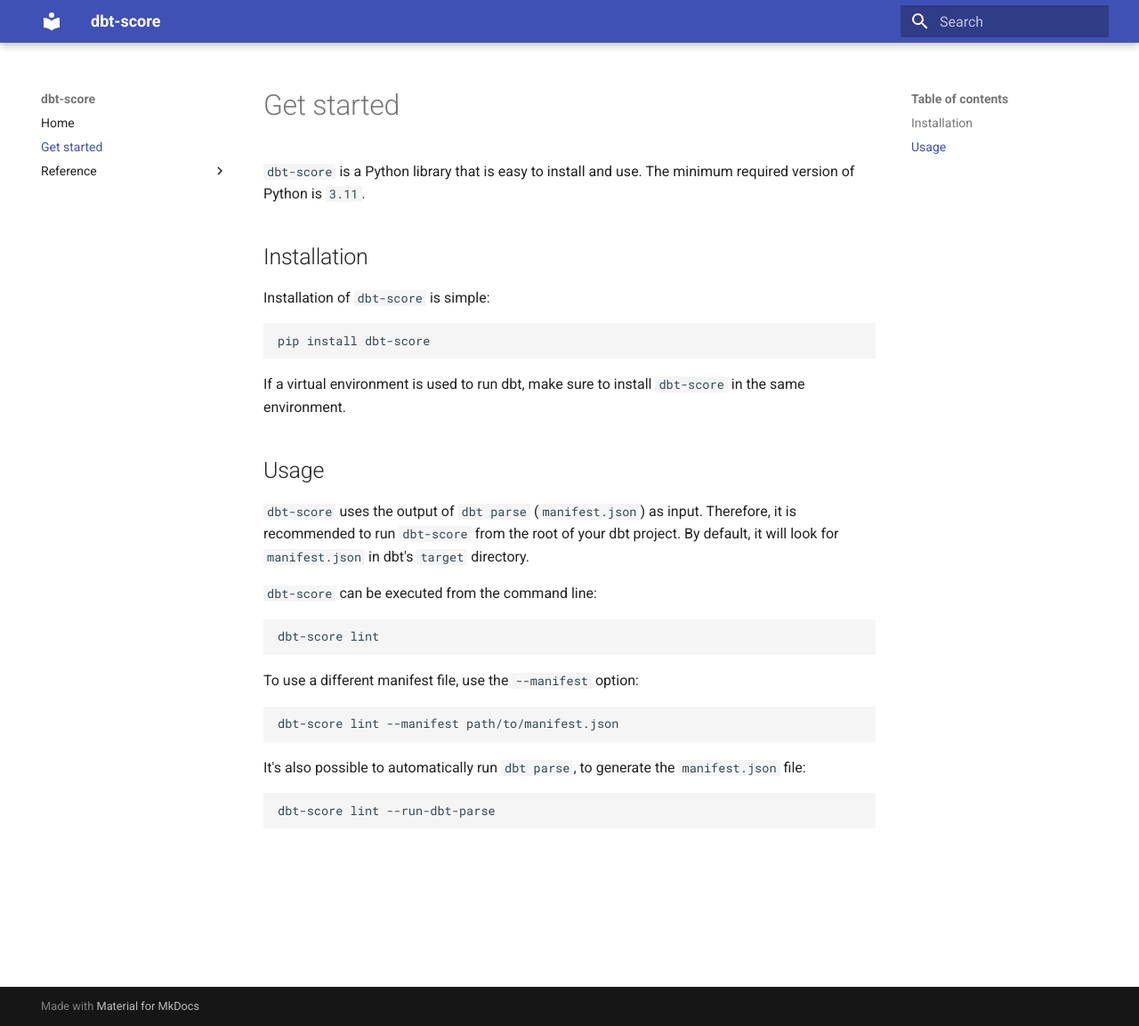
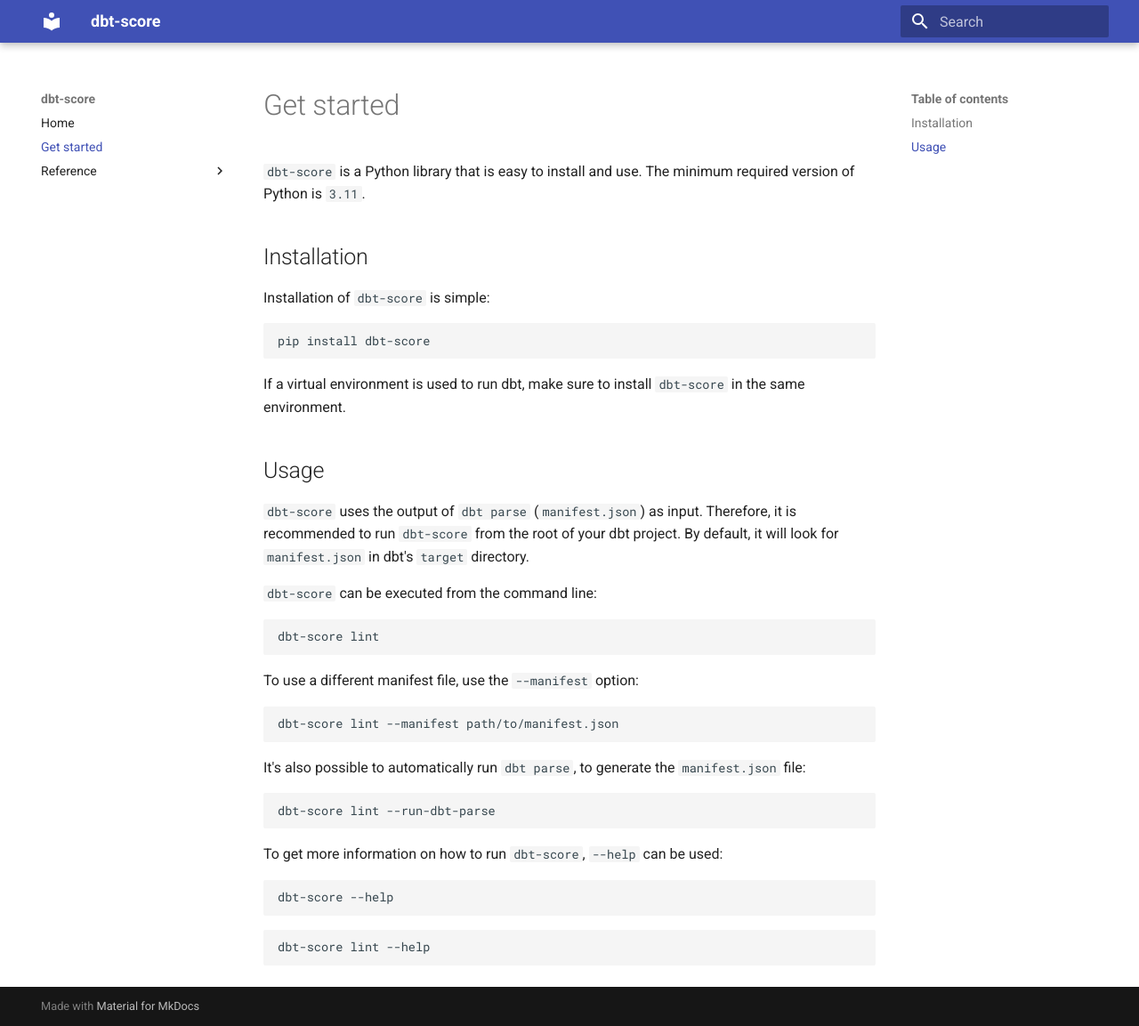
Before and after one commit to PicnicSupermarket/dbt-score, an MkDocs documentation site: the page built from docs/get_started.md, in a window 1280 px wide and 1153 px high. Shown: the whole window at 89% size. Built offline with MkDocs 1.6.1 and Material for MkDocs 9.7.7, drawn with Linux system fonts in a browser that asks for light colours.

Commit message:
Add --help commands

````diff
--- a/docs/get_started.md
+++ b/docs/get_started.md
@@ -39,3 +39,13 @@
 ```shell
 dbt-score lint --run-dbt-parse
 ```
+
+To get more information on how to run `dbt-score`, `--help` can be used:
+
+```shell
+dbt-score --help
+```
+
+```shell
+dbt-score lint --help
+```
````
